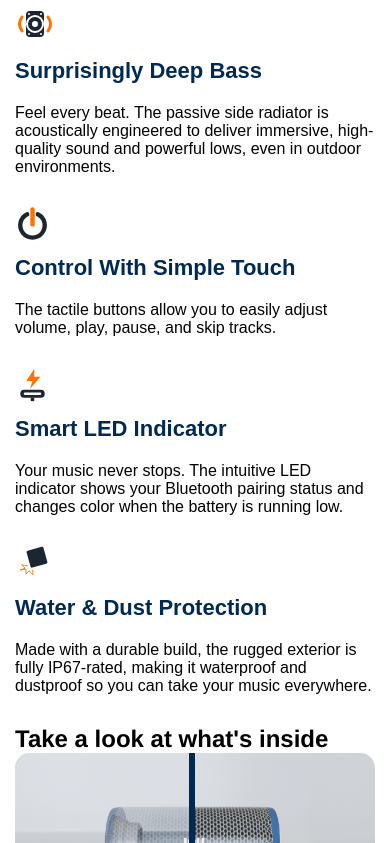
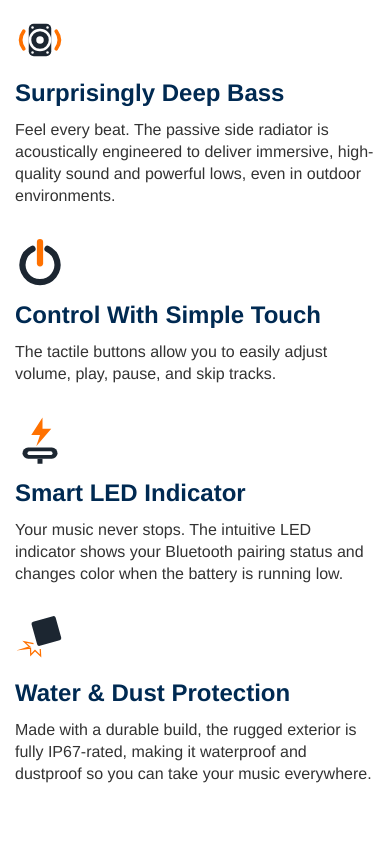
Before and after one commit to Jordan-Chuquillanqui/Bluetooth-Speaker-Promotional-Page, a plain HTML site: page index.html in a window 390 px wide. Shown: the part 158-1001 px from the top of the page. Drawn offline with Linux system fonts and the light colour scheme; some packages are replaced by stand-ins of ours; a script that the page names is missing.

Commit message:
Update index, css and js file
This commit is to update the index, css and js file

```diff
--- a/index.html
+++ b/index.html
@@ -26,8 +26,8 @@
                 </div>
         </div>
     </header>
-
-        <section>
+    <div class="grid-con center-grid-con">
+        <section class="col-span-full">
             <model-viewer src="model/chuquillanqui_jordan_speaker.gltf" ar ar-modes="webxr scene-viewer quick-look" camera-controls tone-mapping="neutral" poster="poster.webp" shadow-intensity="1">
                 <button class="Hotspot" slot="hotspot-1" data-position="-0.2375314372071684m -0.06917003387276943m -0.6612800031944361m" data-normal="0.020323652694362457m 0.005082966763557381m -0.999780532211965m" data-visibility-attribute="visible">
                     <div class="HotspotAnnotation" id="hotspot-1">
@@ -45,34 +45,14 @@
                     <div class="HotspotAnnotation" id="hotspot-4">
                     </div>
                 </button>
+            </model-viewer>
+            <section id="mobile-features">
+                <h2>Features</h2>
+            </section>
+        </section>
+    </div>
 
-            </model-viewer>
-        </section>
 
-        <section id="mobile" class="grid-con center-grid-con">
-            <h2 class="col-span-full">Features</h2>
-
-            <div class="feature-item col-span-full">
-                <img src="images/speaker.svg">
-                <h3>Surprisingly Deep Bass</h3>
-                <p>Feel every beat. The passive side radiator is acoustically engineered to deliver immersive, high-quality sound and powerful lows, even in outdoor environments.</p>
-            </div>
-            <div class="feature-item col-span-full">
-                <img src="images/power-button.svg" alt="Touch icon" width="35">
-                <h3>Control With Simple Touch</h3>
-                <p>The tactile buttons allow you to easily adjust volume, play, pause, and skip tracks.</p>
-            </div>
-            <div class="feature-item col-span-full">
-                <img src="images/led-indicator.svg" alt="LED icon" width="35">
-                <h3>Smart LED Indicator</h3>
-                <p>Your music never stops. The intuitive LED indicator shows your Bluetooth pairing status and changes color when the battery is running low.</p>
-            </div>
-            <div class="feature-item col-span-full">
-                <img src="images/water-dust-proof.svg" alt="Protection icon" width="35">
-                <h3>Water & Dust Protection</h3>
-                <p>Made with a durable build, the rugged exterior is fully IP67-rated, making it waterproof and dustproof so you can take your music everywhere.</p>
-            </div>
-        </section>
         <section class="grid-con center-grid-con">
             <h2 class="col-span-full">Take a look at what's inside</h2>
             <div class="col-span-full sliderContainer">
--- a/js/main.js
+++ b/js/main.js
@@ -38,24 +38,28 @@
   }
 
   function loadInfo() {
+    let mobileSelected = document.querySelector("#mobile-features")
     infoBoxes.forEach((infoBox, index) => {
 
       let selected = document.querySelector(`#hotspot-${index+1}`);
 
-      //need to create title
-      const titleElement = document.createElement("h2");
+      const titleElement = document.createElement('h2');
       titleElement.textContent = infoBox.title;
-      //need to create text
-      const textElement = document.createElement("p");
+
+      const textElement = document.createElement('p');
       textElement.textContent = infoBox.text;
-      //need to create image
-      const imageElement = document.createElement('img');
-      imageElement.src= infoBox.image;
+
+      const imgElement = document.createElement('img');
+      imgElement.src = infoBox.image;
 
 
-      selected.appendChild(imageElement);
+      selected.appendChild(imgElement);
       selected.appendChild(titleElement);
       selected.appendChild(textElement);
+
+      mobileSelected.appendChild(imgElement.cloneNode(true));
+      mobileSelected.appendChild(titleElement.cloneNode(true));
+      mobileSelected.appendChild(textElement.cloneNode(true));
     });
   }
 
--- a/sass/base/_typography.scss
+++ b/sass/base/_typography.scss
@@ -1,3 +1,10 @@
 body {
     font-family: 'Franklin Gothic Medium', 'Arial Narrow', Arial, sans-serif;
 }
+
+h2 {
+    color: #002A52;
+    font-size: 32px;
+    margin-top: 40px;
+    margin-bottom: 20px;
+}
--- a/sass/components/_ar-model.scss
+++ b/sass/components/_ar-model.scss
@@ -6,49 +6,44 @@ model-viewer {
   margin: 0 auto;
 }
 
-.Hotspot {
-  display: none;
-}
+// .Hotspot {
+//   display: none;
+// }
 
-#mobile {
-  display: block;
-  margin-top: 30px;
-  font-family: Arial, Helvetica, sans-serif;
+// #mobile-features {
+//   display: block;
+//   margin-top: 30px;
+//   font-family: Arial, Helvetica, sans-serif;
 
-  h2 {
-    color: #002A52;
-    font-size: 30px;
-    margin-bottom: 20px;
-  }
+//   h2 {
+//     color: #002A52;
+//     font-size: 30px;
+//     margin-bottom: 20px;
+//   }
 
-  h3 {
-    color: #002A52;
-    font-size: 22px;
-    margin-bottom: 20px;
-    margin-top: 10px;
-  }
+//   h3 {
+//     color: #002A52;
+//     font-size: 22px;
+//     margin-bottom: 20px;
+//     margin-top: 10px;
+//   }
 
-  p {
-    margin-bottom: 30px;
-  }
+//   p {
+//     margin-bottom: 30px;
+//   }
 
 
-}
-
-@media screen and (min-width:768px) {
-
-  #mobile {
-    display: none;
-  }
+// }
 
 .Hotspot {
-    display: block;
   background: url(../images/hotspot.svg) center no-repeat;
   border: 0;
   cursor: pointer;
   width: 50px;
   height: 35px;
   transition: all 1s ease-in-out;
+  visibility: hidden;
+  opacity: 0;
 }
 
 .Hotspot:not([data-visible]) {
@@ -108,4 +103,39 @@ model-viewer {
     margin-bottom: 20px;
   }
 
+#mobile-features {
+  margin-top: 4%;
 }
+
+  #mobile-features h2 {
+    color: #002A52;
+    font-size: 24px;
+    margin-bottom: 12px;
+    margin-top: 10px;
+  }
+
+  #mobile-features img {
+    width: 50px;
+  }
+
+  #mobile-features p {
+    color: #333;
+    line-height: 22px;
+    margin-bottom: 30px;
+  }
+
+@media screen and (min-width: 768px) {
+
+  model-viewer {
+    height: 700px;
+  }
+
+  .Hotspot {
+    visibility: visible;
+    opacity: 1;
+  }
+
+  #mobile-features {
+    display: none;
+  }
+}
```
Also changed, not shown: css/main.css, 1 other file. Lines whose indentation alone changed are shown as unchanged.
